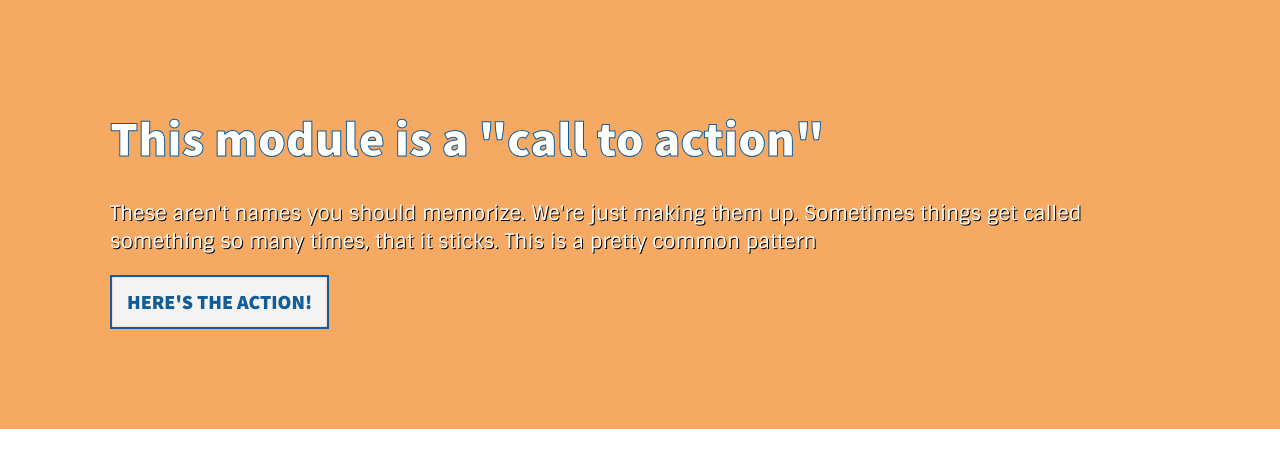
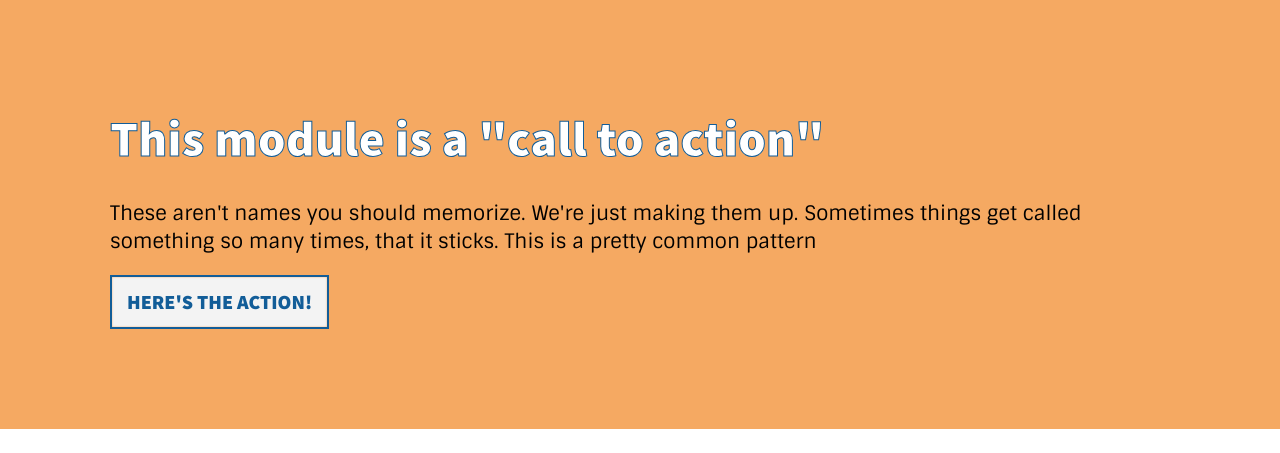
Before and after one commit to alex-vong/pe-travels, a PHP site: page / in a window 1280 px wide. Shown: the part 581-1034 px from the top of the page. Run offline with PHP 8.4, Linux system fonts and the light colour scheme; data that the repository does not hold is empty.

Commit message:
update card

```diff
--- a/css/modules/call-to-action.css
+++ b/css/modules/call-to-action.css
@@ -33,6 +33,11 @@ call-to-action .calm-voice {
   text-shadow:  1px 1px 0 black;
 
 
+}
+
+.get-involved call-to-action .calm-voice {
+  color:  black;
+  text-shadow:  none;
 }
 
 
@@ -100,7 +105,7 @@ call-to-action a:hover {
     position: absolute;
     top: 0;
     left:  0;
-    background-color: rgba(0, 0, 0, 0.3);
+    background-color: rgba(0, 0, 0, 0.5);
     z-index: 2;
     height:  100%;
     width:  100%;
```
